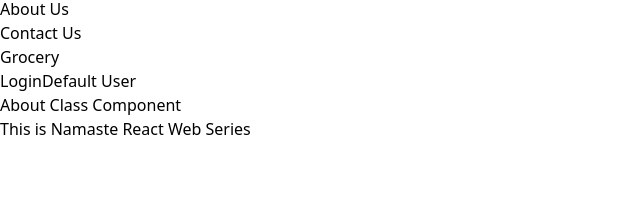
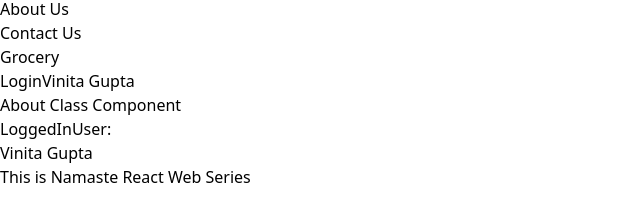
Before and after one commit to vinita26/Food-Bazaar, a React (Vite) app: page /about in a window 1280 px wide. Shown: the part 351-566 px from the top of the page, without its empty margins (0-640 px from the left). Built offline with nearby package versions, Linux system fonts and the light colour scheme.

Commit message:
added context provider

```diff
--- a/App.js
+++ b/App.js
@@ -6,16 +6,26 @@
 import Contact from "./src/components/Contact";
 import RestaurantMenu from "./src/components/RestaurantMenu";
 import { createBrowserRouter, RouterProvider, Outlet } from "react-router-dom";
+import UserContext from "./src/utils/UserContext.js";
 // import Grocery from './src/components/Grocery';
 
 const Grocery = lazy(()=> import("./src/components/Grocery"));
 
 const AppLayout = () => {
+
+  const [userName, setUserName] = useState();
+
+  useEffect(()=> {
+    const data = {
+      name: 'Vinita Gupta'
+    }
+    setUserName(data.name);
+  },[]);
     return (
-        <>
+        <UserContext.Provider value={{loggedInUser: userName}}>
             <Header />
             <Outlet />
-        </>
+        </UserContext.Provider>
     )
 }
 
--- a/src/components/About.js
+++ b/src/components/About.js
@@ -1,4 +1,5 @@
 import { Component } from "react";
+import UserContext from "../utils/UserContext";
 
 class About extends Component {
   constructor(props) {
@@ -17,6 +18,13 @@
     return (
       <div>
         <h1>About Class Component</h1>
+        <div>LoggedInUser:
+          <UserContext.Consumer>
+            {({loggedInUser})=>(
+              <h1 className="text-xl font-bold">{loggedInUser}</h1>
+            )}
+          </UserContext.Consumer>
+        </div>
         <h2>This is Namaste React Web Series</h2>
       </div>
     );
--- a/src/components/Body.js
+++ b/src/components/Body.js
@@ -12,7 +12,7 @@
     useEffect(()=> {
         fetchData();
   },[]);
-console.log('res:', filteredRestaurants)
+
   const RestaurantCardPromoted = withPromotedLabel(RestaurantCard);
     const fetchData = async () => {
         let headers = new Headers();
```
